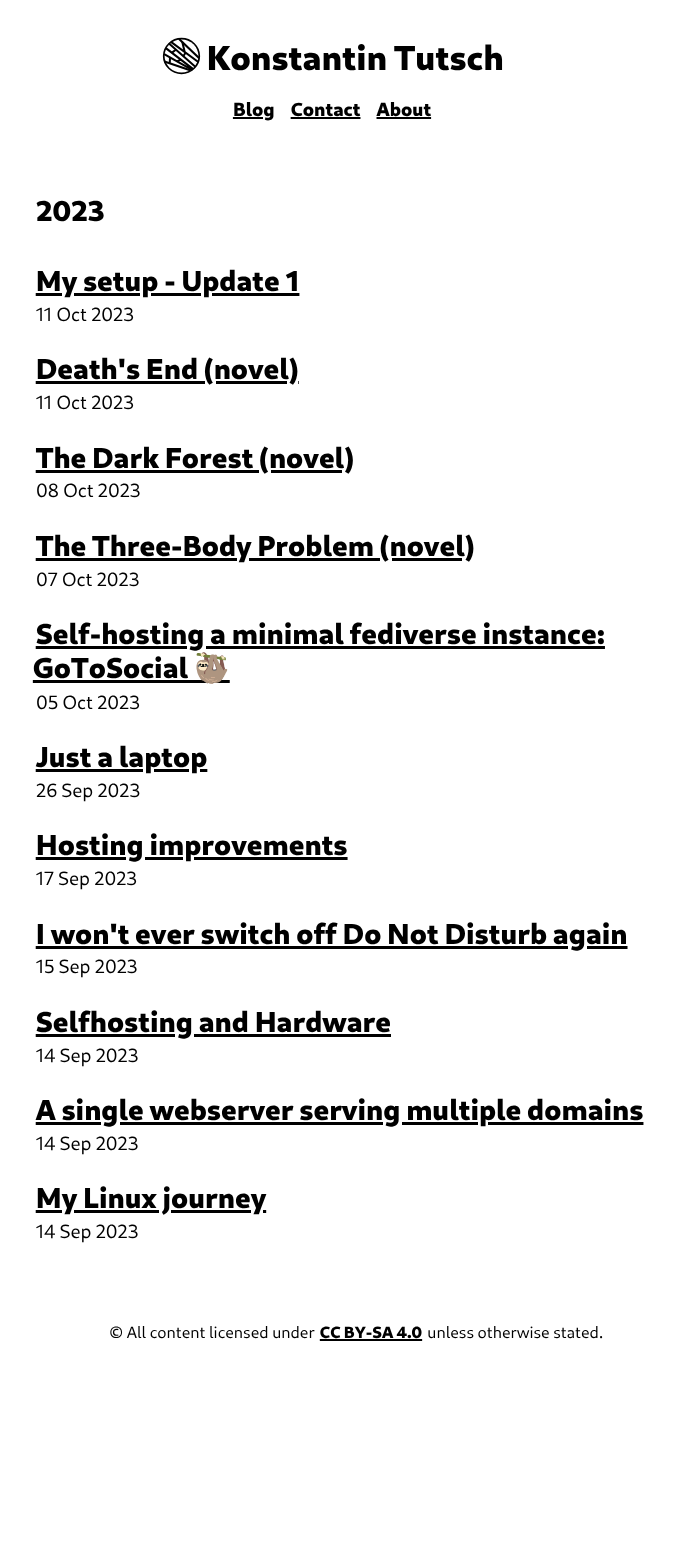
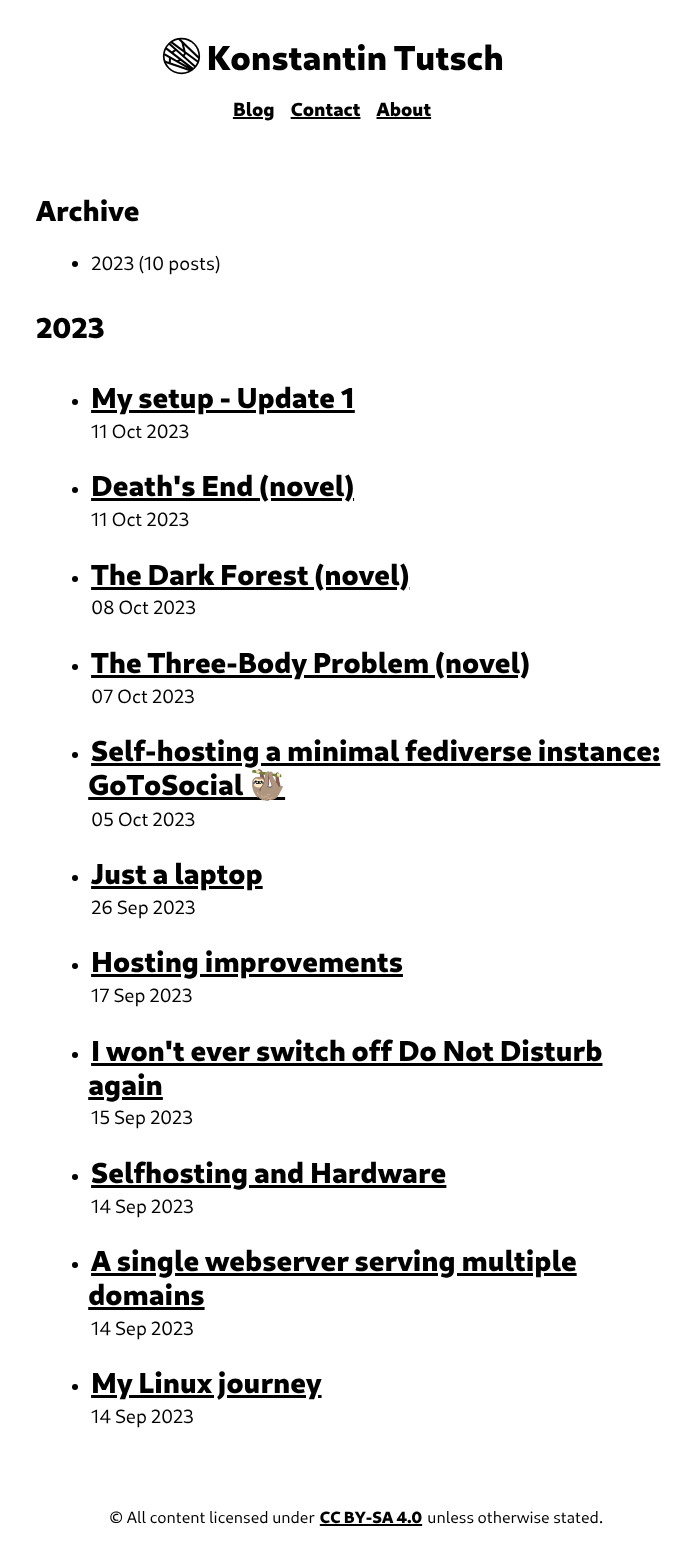
Before and after one commit to konstantintutsch/website, a Jekyll site: the page built from archive/index.html, in a window 1280 px wide. Shown: the whole page, without its empty margins (284-976 px from the left). Built offline with Jekyll 4.4.1, drawn with Linux system fonts in a browser that asks for light colours; before the commit the page ends 1360 px from its top, so only the background shows below that.

Commit message:
Add year index to archive

```diff
--- a/archive/index.html
+++ b/archive/index.html
@@ -2,6 +2,40 @@
 layout: default
 title: Archive
 ---
+
+<h2>Archive</h2>
+
+{% assign years = "" | split: "" %}
+{% assign postsY = "" | split: "" %}
+
+{% assign previousY = "" %}
+ {% assign currPosts = 0 %}
+{% for post in site.posts %}
+    {% capture currentY %}
+        {{ post.date | date: "%Y" }}
+    {% endcapture %}
+
+    {% if currentY != previousY or forloop.last %}
+        {% assign arrayPost = currPosts | append: "," | split: "," %}
+        {% assign postsY = postsY | concat: arrayPost %}
+        {% assign currPosts = 0 %}
+
+        {% unless forloop.last %}
+            {% assign previousY = currentY %}
+
+            {% assign arrayY = currentY | append: "," | split: "," %}
+            {% assign years = years | concat: arrayY %}
+        {% endunless %}
+    {% endif %}
+
+    {% assign currPosts = currPosts | plus: 1 %}
+{% endfor %}
+
+<ul>
+{% for year in years %}
+    <li>{{ year }} ({{ postsY[forloop.index] }} {% if postsY[forloop.index] == "1" %}post{% else %}posts{% endif %})</li>
+{% endfor %}
+</ul>
 
 {% assign previousY = "" %}
 {% for post in site.posts %}
@@ -11,9 +45,11 @@ title: Archive
 
     {% if currentY != previousY %}
         {% assign previousY = currentY %}
-
+        {% unless forloop.first %}</ul>{% endunless %}
         <h2>{{ currentY }}</h2>
+        <ul>
+        {% if forloop.last%}</ul>{% endif %}
     {% endif %}
 
-    {% include post.html url=post.url title=post.title date=post.date %}
+    <li>{% include post.html url=post.url title=post.title date=post.date %}</li>
 {% endfor %}
```
